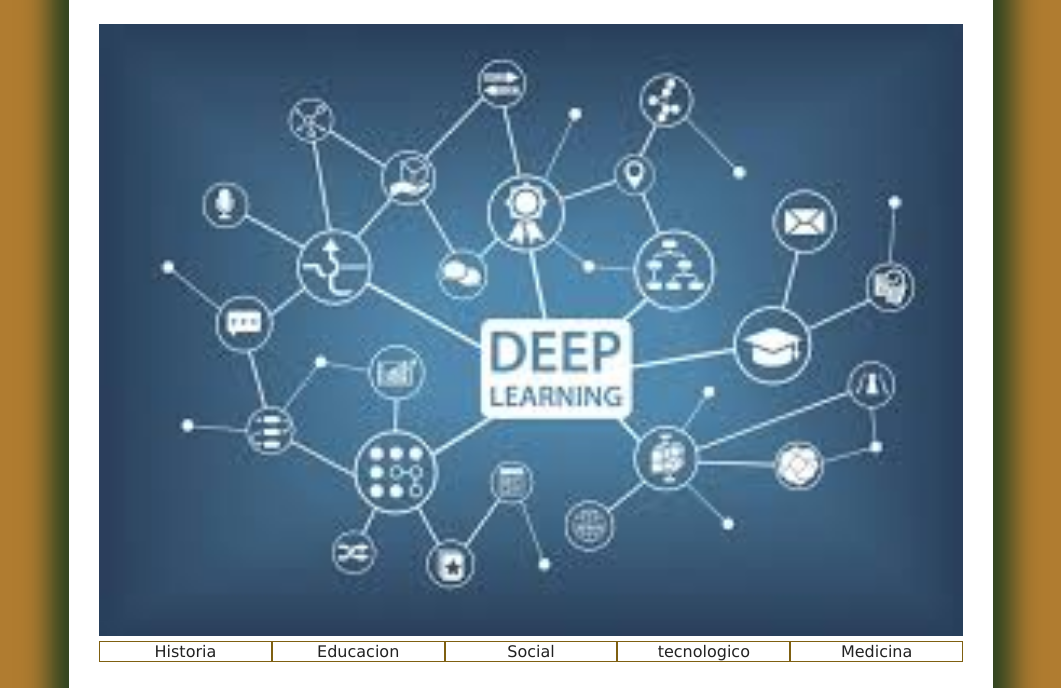
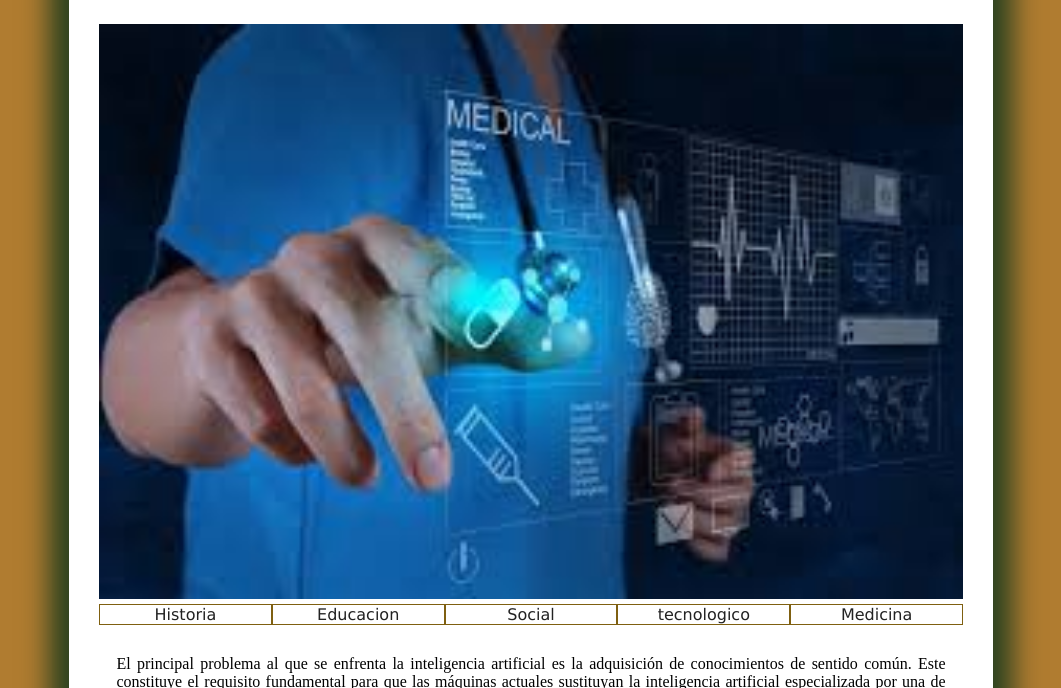
Before and after one commit to jonnathanZsicha/Practica01-Mi-Blog, a plain HTML site: page medicina.html in a window 1280 px wide. Shown: the part 63-751 px from the top of the page, without its empty margins (109-1170 px from the left). Drawn offline with Linux system fonts and the light colour scheme.

Commit message:
ultima version

```diff
--- a/medicina.html
+++ b/medicina.html
@@ -9,7 +9,7 @@
 <body>
    <header>
       <h1>Historia </h1>
-      <img src="histo.jpg" alt="historia">
+      <img src="medi.jpg" alt="medicina">
    </header>
    <nav>
        <ul>
```
